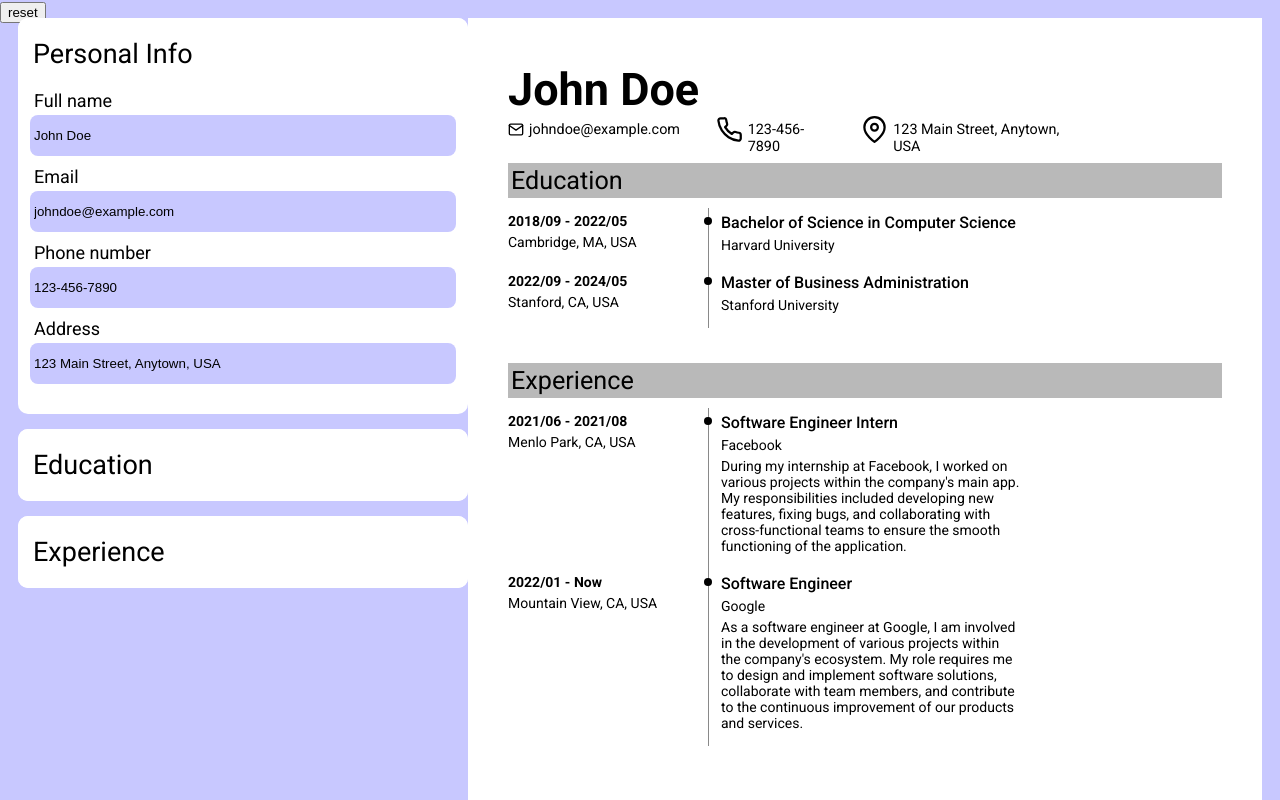
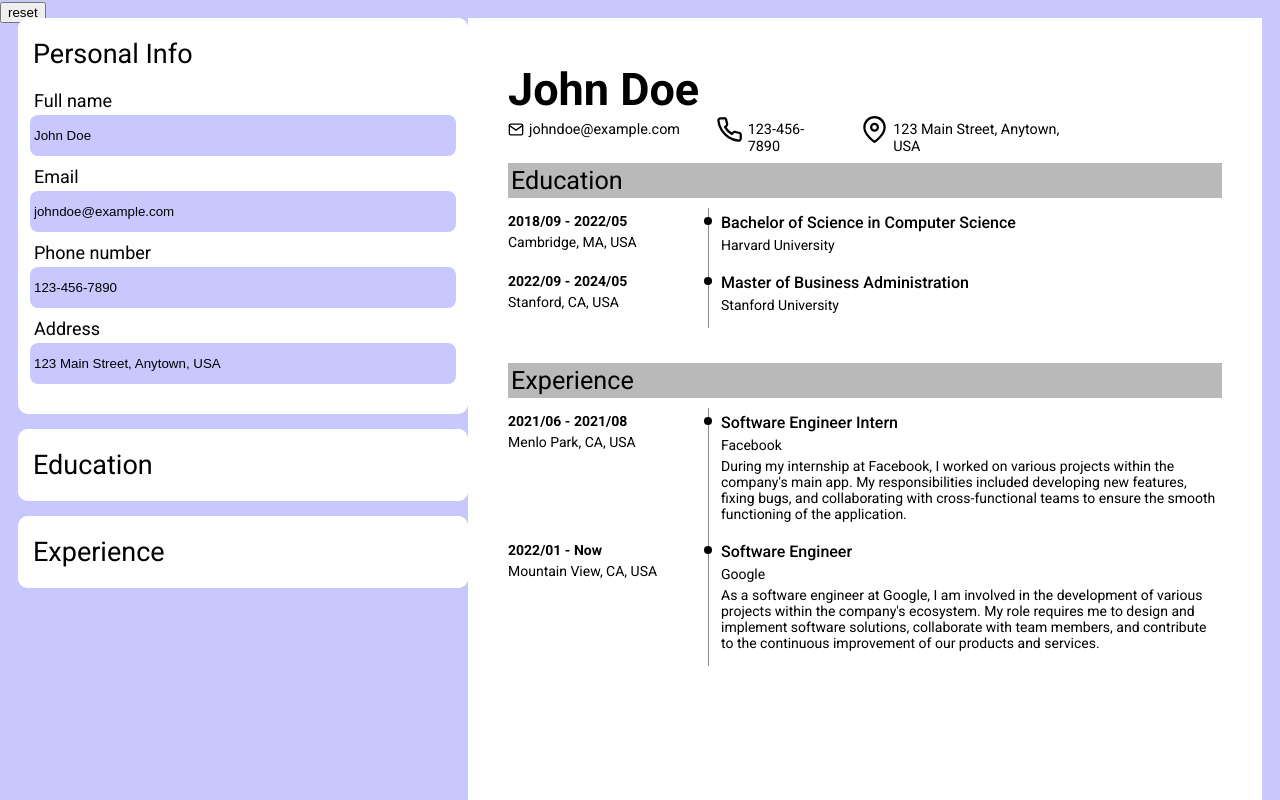
Before and after one commit to unk-user/cv-builder, a React (Vite) app: page / in a window 1280 px wide. Shown: the top 800 px of the page. Built offline with nearby package versions, Linux system fonts and the light colour scheme.

Commit message:
fixed description text wrapping

```diff
--- a/src/components/preview.css
+++ b/src/components/preview.css
@@ -49,6 +49,7 @@
 }
 .education-info-group, .experience-info-group {
   padding-bottom: 10px;
+  max-width: none;
 }
 .section-info-container p {
   margin: 5px 0;
@@ -79,6 +80,4 @@
 }
 
 .experience-description {
-  max-width: calc(100% - 200px);
-  word-wrap: break-word;
 }
```
